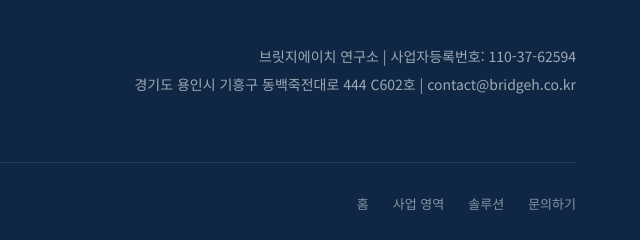
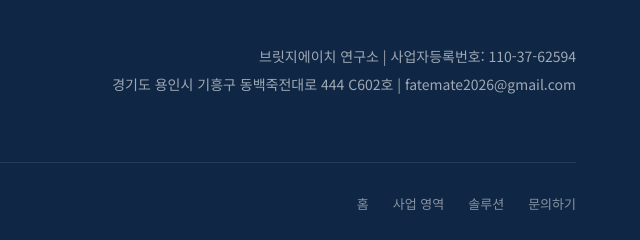
Before and after one commit to sangmin-cmd/bridgeh-website, a plain HTML site: page index.html in a window 1280 px wide. Shown: the part 4383-4623 px from the top of the page, 640-1280 px from the left. Drawn offline with Linux system fonts and the light colour scheme; animation ran at ten frames a second.

Commit message:
Update contact email in footer section

```diff
--- a/index.html
+++ b/index.html
@@ -1495,7 +1495,7 @@
                 </div>
                 <div class="footer-info">
                     <p>브릿지에이치 연구소 | 사업자등록번호: 110-37-62594</p>
-                    <p>경기도 용인시 기흥구 동백죽전대로 444 C602호 | contact@bridgeh.co.kr</p>
+                    <p>경기도 용인시 기흥구 동백죽전대로 444 C602호 | fatemate2026@gmail.com</p>
                 </div>
             </div>
             <div class="footer-bottom">
```
